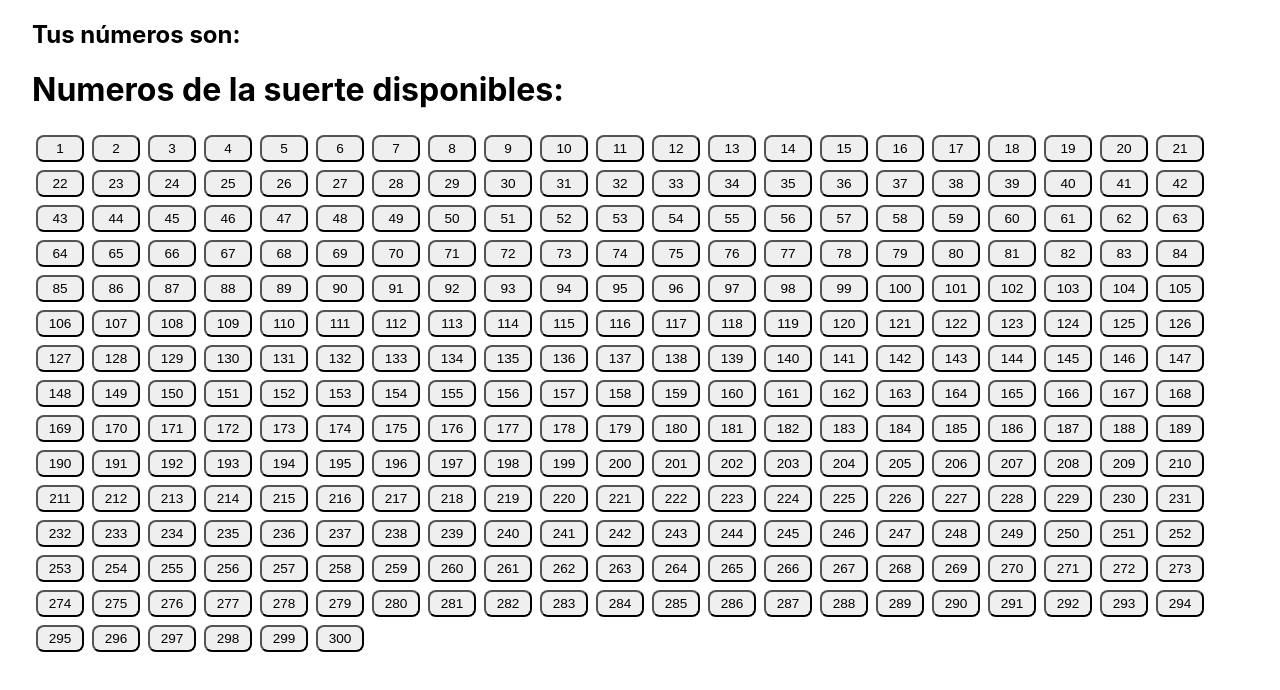
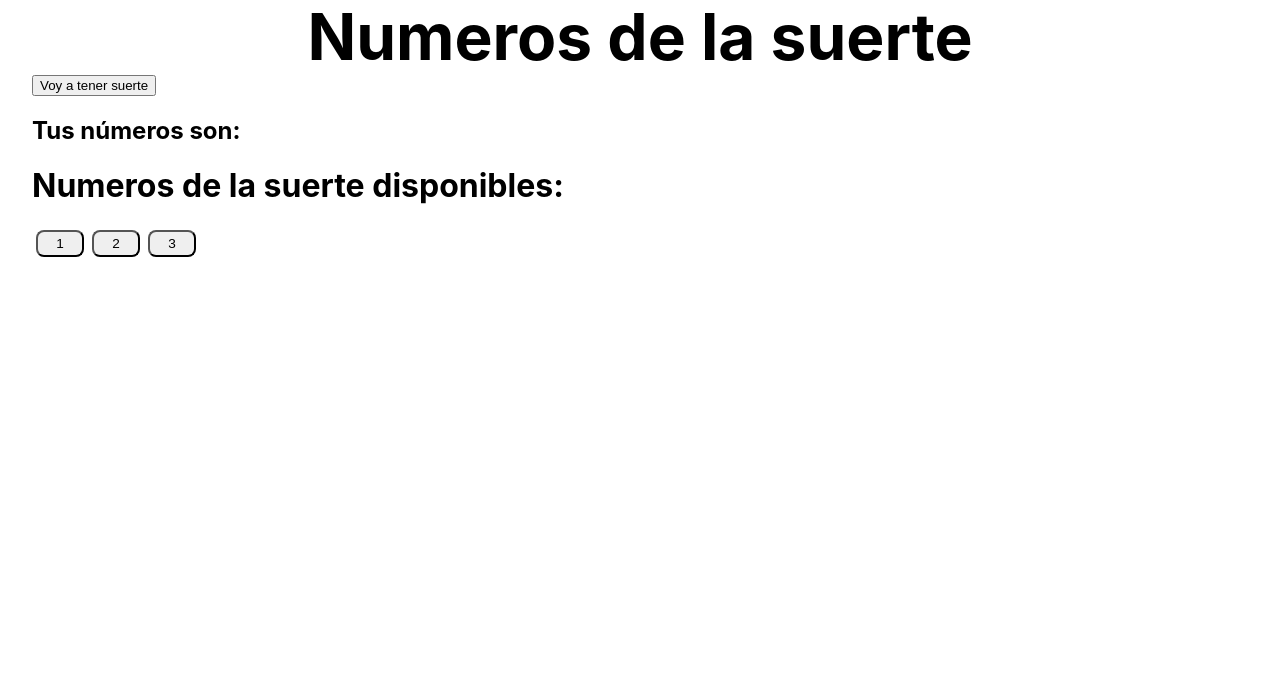
Before and after one commit to juanpablosolana/lasrifas, a Next.js app: page / in a window 1280 px wide. Shown: the top 690 px of the page. Built offline with nearby package versions, Linux system fonts and the light colour scheme.

Commit message:
random numbers service

```diff
--- a/pages/index.js
+++ b/pages/index.js
@@ -1,8 +1,10 @@
 import { useEffect, useState } from 'react'
 import styles from '../styles/Home.module.css'
 import Numbers from '../services/numbers'
+import Random from '../services/randomNumbers'
 
 export default function Home() {
+  const maxNumbers = 3
   const [userNumbers, setUserNumbers] = useState([])
 
   const handlerUpdateNumbers = (number) => {
@@ -12,8 +14,27 @@ export default function Home() {
       setUserNumbers([...userNumbers, number])
     }
   }
+  const handlerRandomNumbers = () => {
+    setUserNumbers([])
+    const randomNumbers = Random(maxNumbers, userNumbers)
+    setUserNumbers([...userNumbers, randomNumbers])
+  }
+
   return (
     <div className={styles.container}>
+      <div>
+        <h1 className={styles.title}>
+          Numeros de la suerte
+        </h1>
+        {
+          userNumbers.length !== maxNumbers
+            ? <button onClick={handlerRandomNumbers}>
+              Voy a tener suerte
+            </button>
+            : null
+        }
+
+
         <h2> Tus números son: </h2>
         {
           userNumbers.map(
@@ -24,11 +45,14 @@ export default function Home() {
             )
           )
         }
+
         <Numbers
-        numbers={300}
+          numbers={maxNumbers}
           onChange={handlerUpdateNumbers}
           userNumbers={userNumbers}
         />
       </div>
+    </div>
+
   )
 }
--- /dev/null
+++ b/services/randomNumbers.js
@@ -0,0 +1,7 @@
+export default function Random(maxNumber, ignoredNumbers) {
+  const random = Math.floor(Math.random() * maxNumber) + 1
+  if (ignoredNumbers.includes(random)) {
+    return Random(maxNumber, ignoredNumbers)
+  }
+  return random
+}
```
Lines whose indentation alone changed are shown as unchanged.
